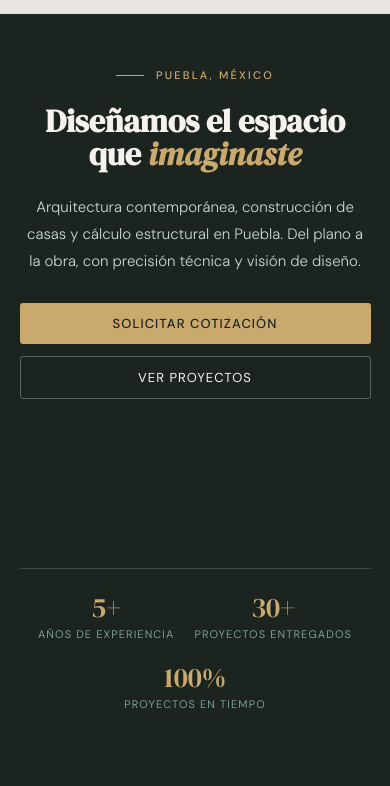
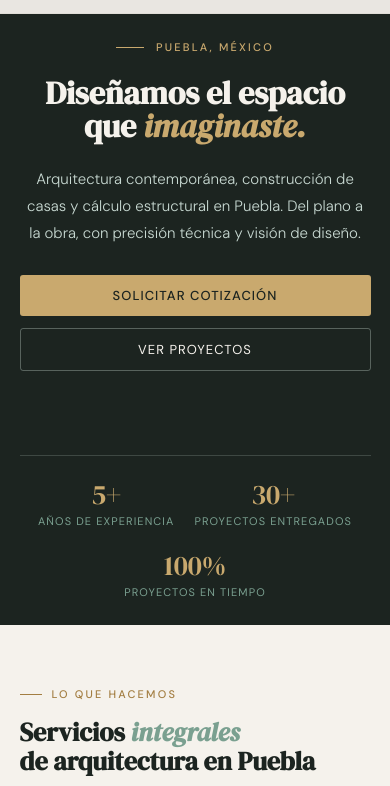
Before and after one commit to unpepinomx-bit/rodriguez-estudio, a plain HTML site: page index.html in a window 390 px wide. Shown: the part 54-840 px from the top of the page. Drawn offline with Linux system fonts and the light colour scheme.

Commit message:
Update index.html

```diff
--- a/index.html
+++ b/index.html
@@ -1114,9 +1114,10 @@ j=d.createElement(s),dl=l!='dataLayer'?'&l='+l:'';j.async=true;j.src=
     #inicio {
       grid-template-columns: 1fr;
       grid-template-rows: auto auto;
-      padding: 92px 5vw 52px;
+      padding: 92px 5vw 0;
       text-align: center;
       gap: 0;
+      min-height: auto;
     }
     .hero-content { grid-column: 1; grid-row: 1; }
     .hero-label { justify-content: center; }
@@ -1124,7 +1125,7 @@ j=d.createElement(s),dl=l!='dataLayer'?'&l='+l:'';j.async=true;j.src=
     .hero-actions { justify-content: center; }
     .hero-actions .btn-primary,
     .hero-actions .btn-outline { width: 100%; text-align: center; padding: 14px 20px; }
-    .hero-visual { display: none; }
+    .hero-visual { display: none; grid-row: unset; grid-column: unset; height: 0; padding: 0; margin: 0; }
     .hero-stats { grid-column: 1; grid-row: 2; gap: 20px; justify-content: center; padding-top: 24px; margin-top: 32px; }
 
     /* Sections */
@@ -1226,7 +1227,7 @@ height="0" width="0" style="display:none;visibility:hidden"></iframe></noscript>
   <div class="hero-grid-bg" aria-hidden="true"></div>
   <div class="hero-content">
     <p class="hero-label">Puebla, México</p>
-    <h1 class="hero-h1">Diseñamos el espacio<br>que <em>imaginaste</em></h1>
+    <h1 class="hero-h1">Diseñamos el espacio<br>que <em>imaginaste.</em></h1>
     <p class="hero-body">Arquitectura contemporánea, construcción de casas y cálculo estructural en Puebla. Del plano a la obra, con precisión técnica y visión de diseño.</p>
     <div class="hero-actions">
       <a href="#contacto" class="btn-primary">Solicitar cotización</a>
```
